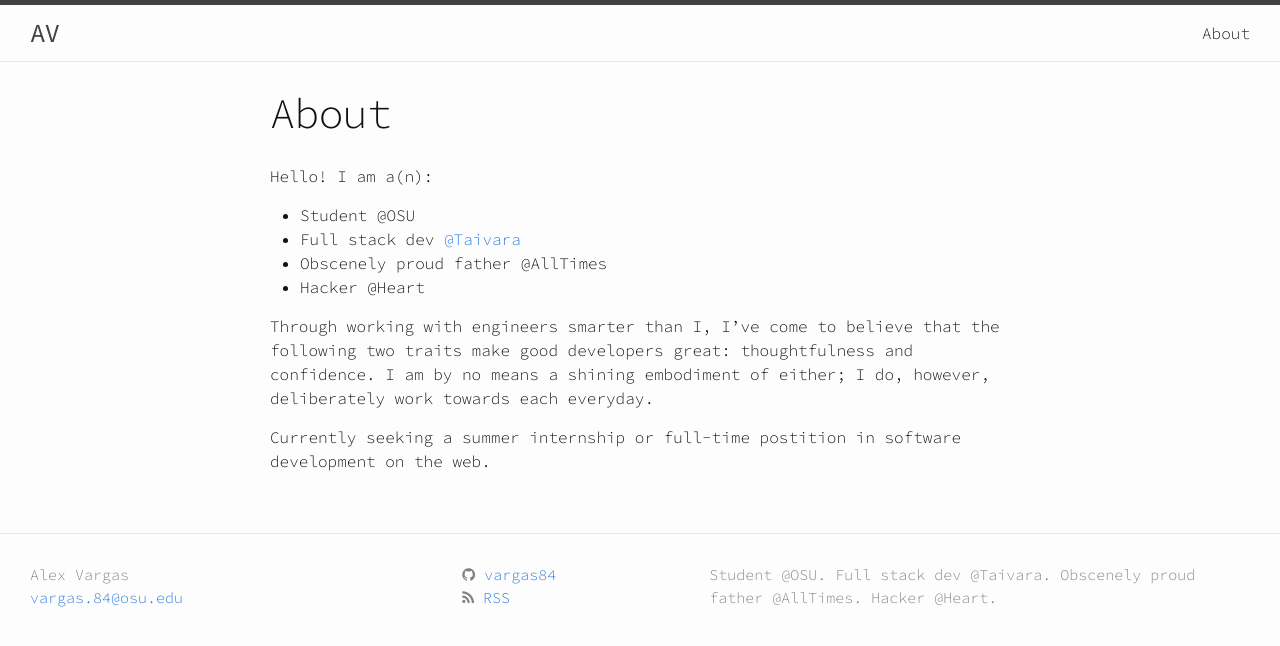
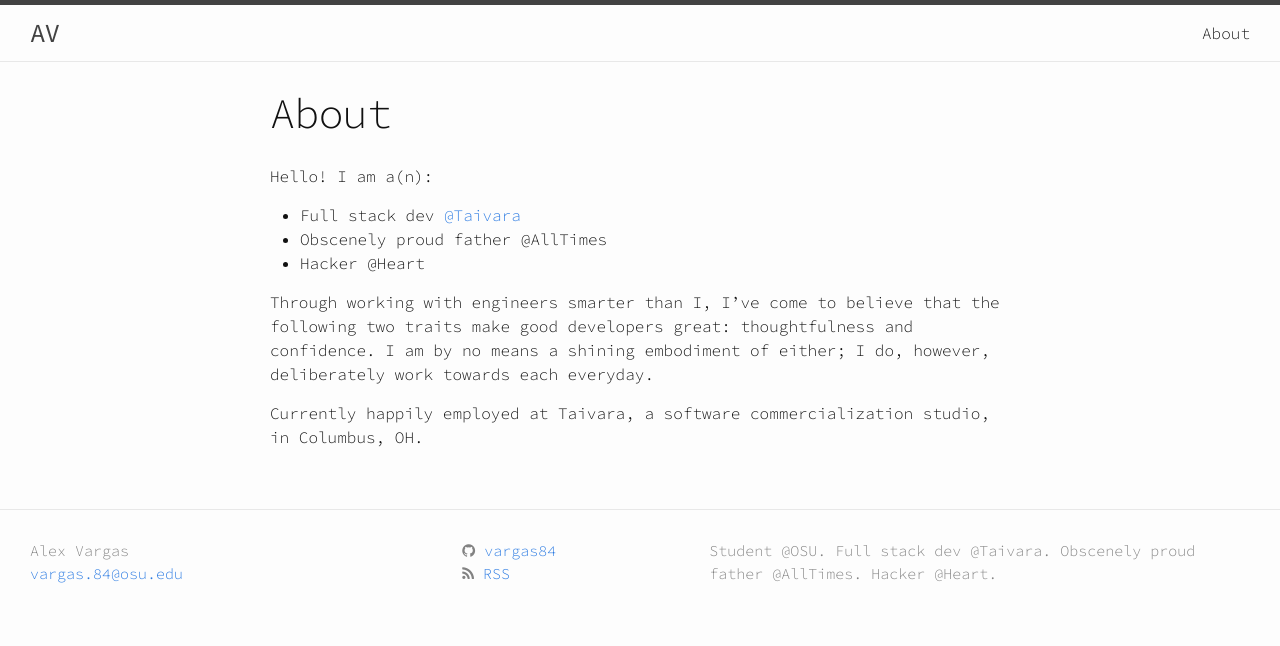
Before and after one commit to vargas84/vargas84.github.io, a Jekyll site: the page built from about.md, in a window 1280 px wide. Shown: the top 646 px of the page. Built offline with Jekyll 4.4.1, drawn with Linux system fonts in a browser that asks for light colours; nearby versions of some CDN libraries.

Commit message:
Update about page to reflect current status.

```diff
--- a/about.md
+++ b/about.md
@@ -6,7 +6,6 @@ permalink: /about/
 
 Hello! I am a(n):
 
-- Student @OSU
 - Full stack dev [@Taivara](http://www.taivara.com)
 - Obscenely proud father @AllTimes
 - Hacker @Heart
@@ -16,5 +15,5 @@ following two traits make good developers great: thoughtfulness and confidence.
 I am by no means a shining embodiment of either; I do, however, deliberately
 work towards each everyday.
 
-Currently seeking a summer internship or full-time postition in
-software development on the web.
+Currently happily employed at Taivara, a software commercialization studio, in
+Columbus, OH.
```
